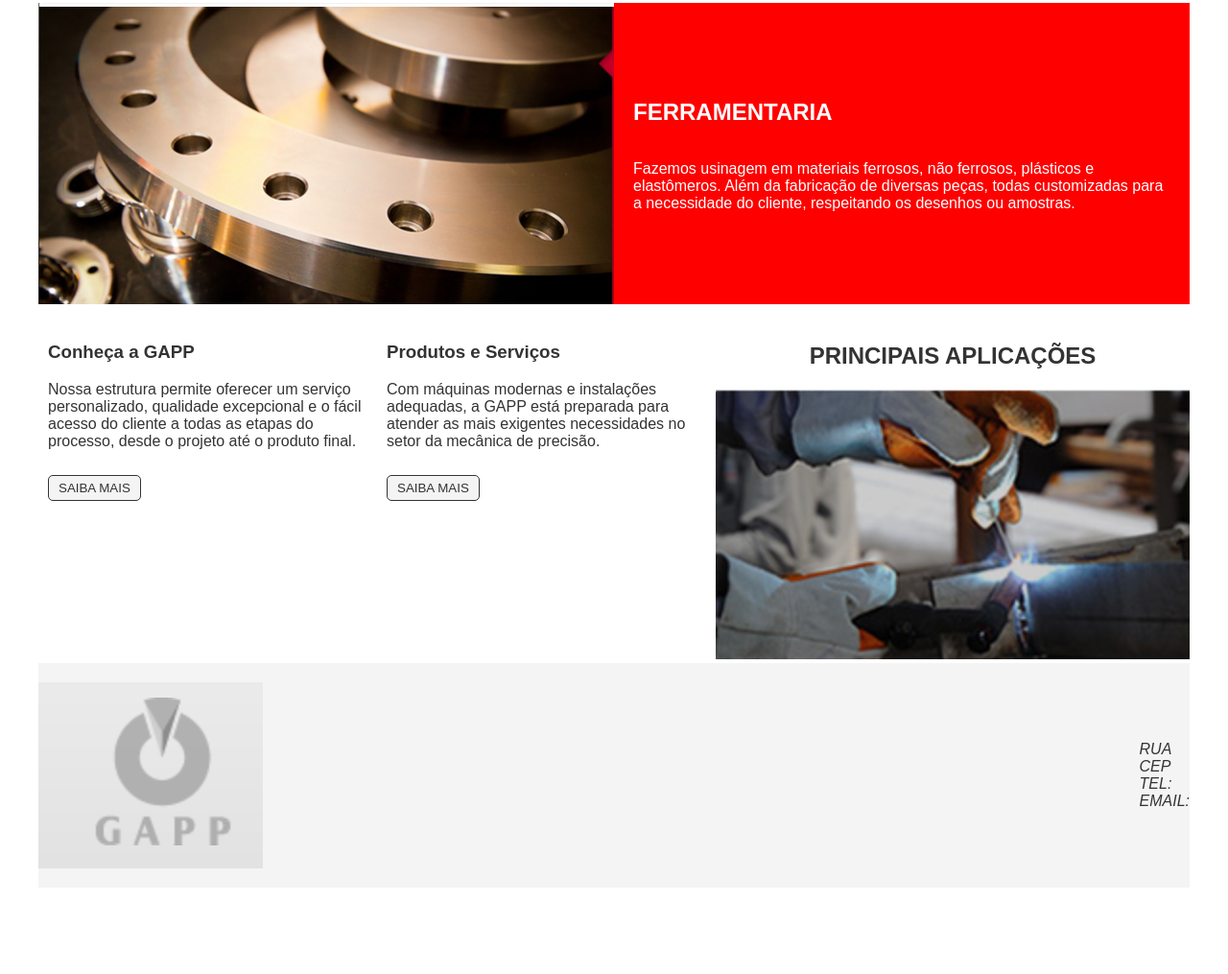
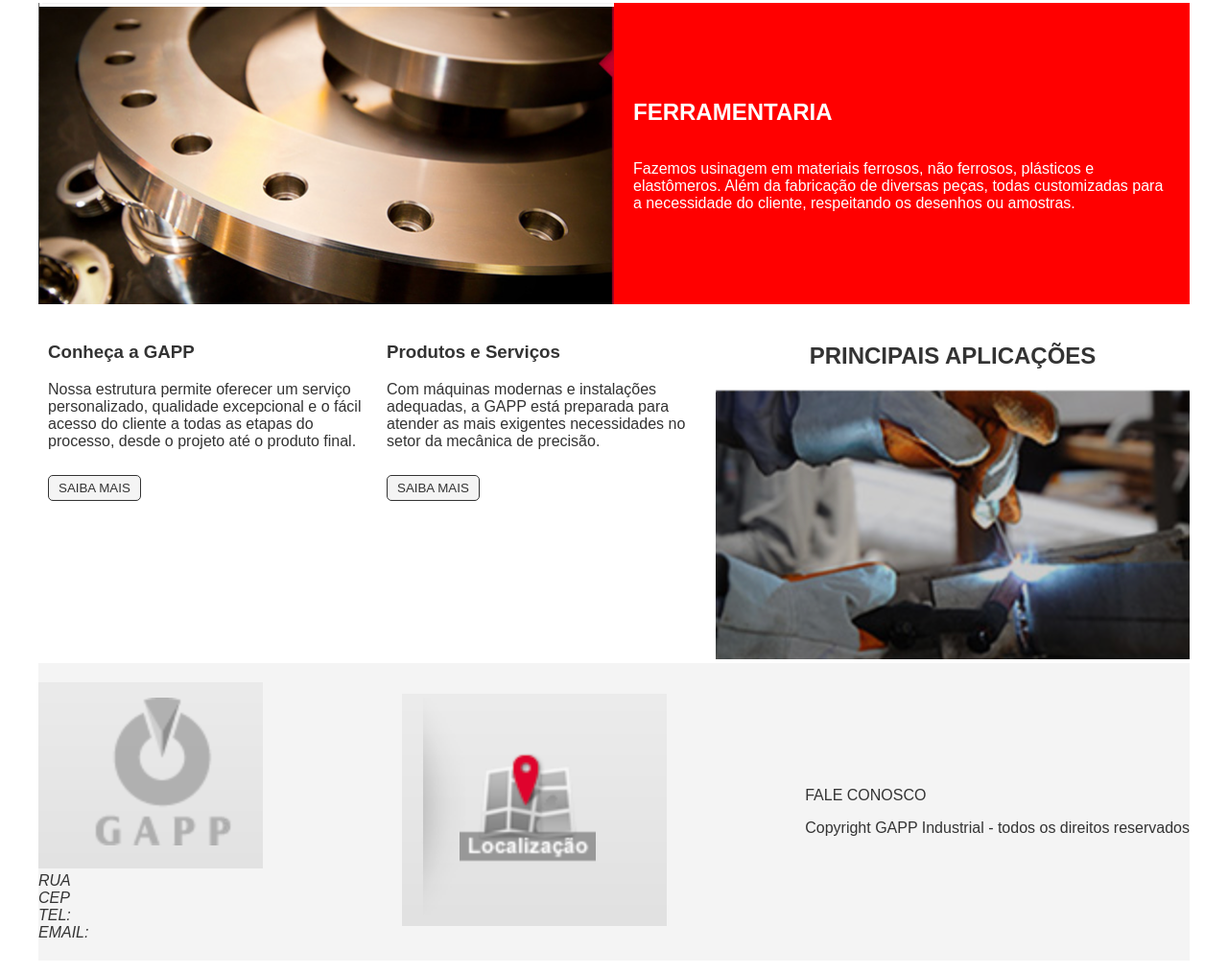
Before and after one commit to polianacalegario/35.3, a plain HTML site: page index.html in a window 1280 px wide. Shown: the part 121-1136 px from the top of the page at 96% size. Before the commit the page ends 1074 px from the top, so only its background shows below. Drawn offline with Linux system fonts and the light colour scheme.

Commit message:
Update index.html

```diff
--- a/index.html
+++ b/index.html
@@ -50,6 +50,7 @@
         </main>
 
       <footer>
+    <div class="footer-left">
         <img src="ima/gapfooter.jpeg" alt="Logo do Gapp no rodapé">
         <address>
             RUA<br>
@@ -57,7 +58,14 @@
             TEL:<br>
             EMAIL:<br>
         </address>
+    </div>
+    <div class="footer-center">
+        <img src="ima/loc.jpeg" alt="Localização">
+    </div>
+    <div class="footer-right">
+        <div class="contact-wrapper">
+            <p class="contact-us">FALE CONOSCO</p>
+            <p class="copyright">Copyright GAPP Industrial - todos os direitos reservados</p>
+        </div>
+    </div>
 </footer>
-    </div>
-</body>
-</html>
```
Lines whose indentation alone changed are shown as unchanged.
